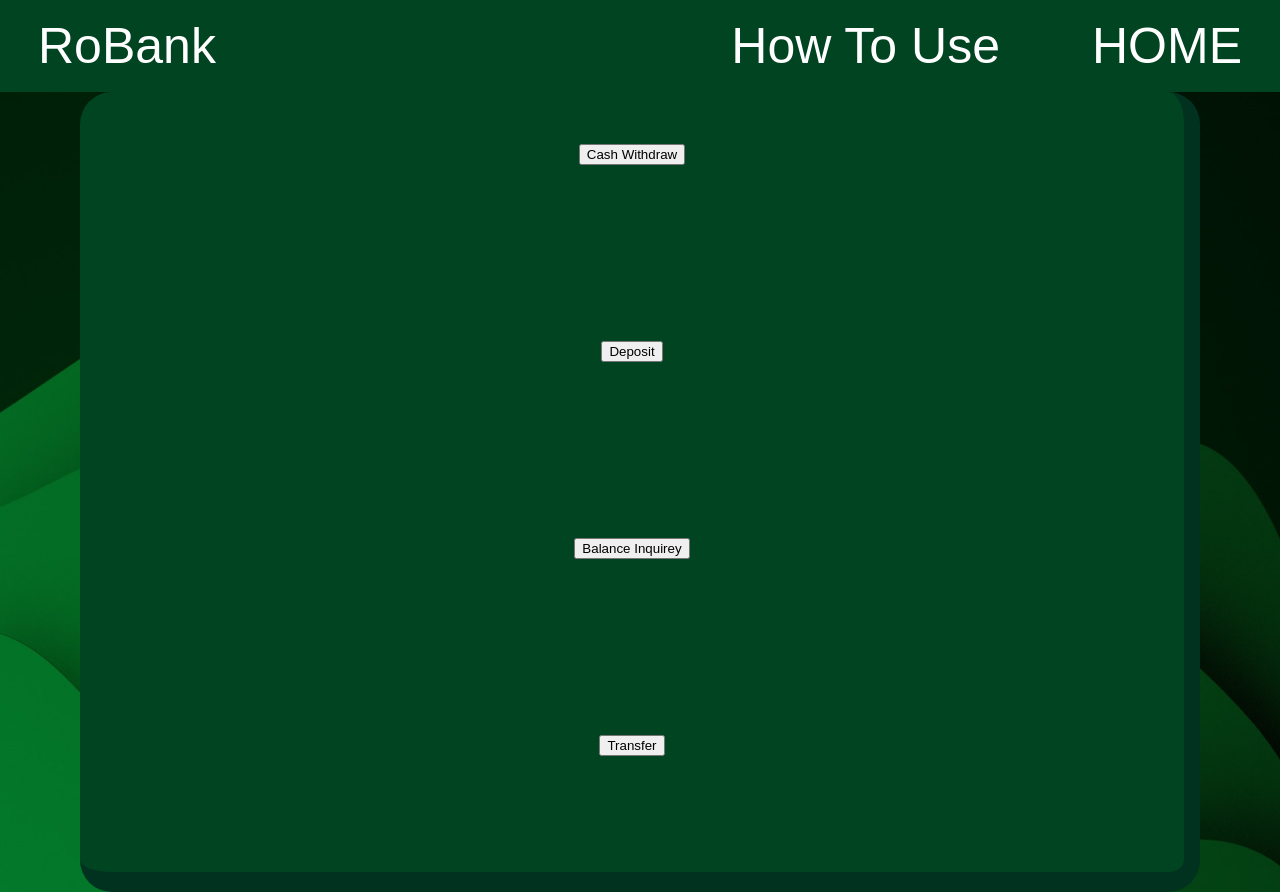
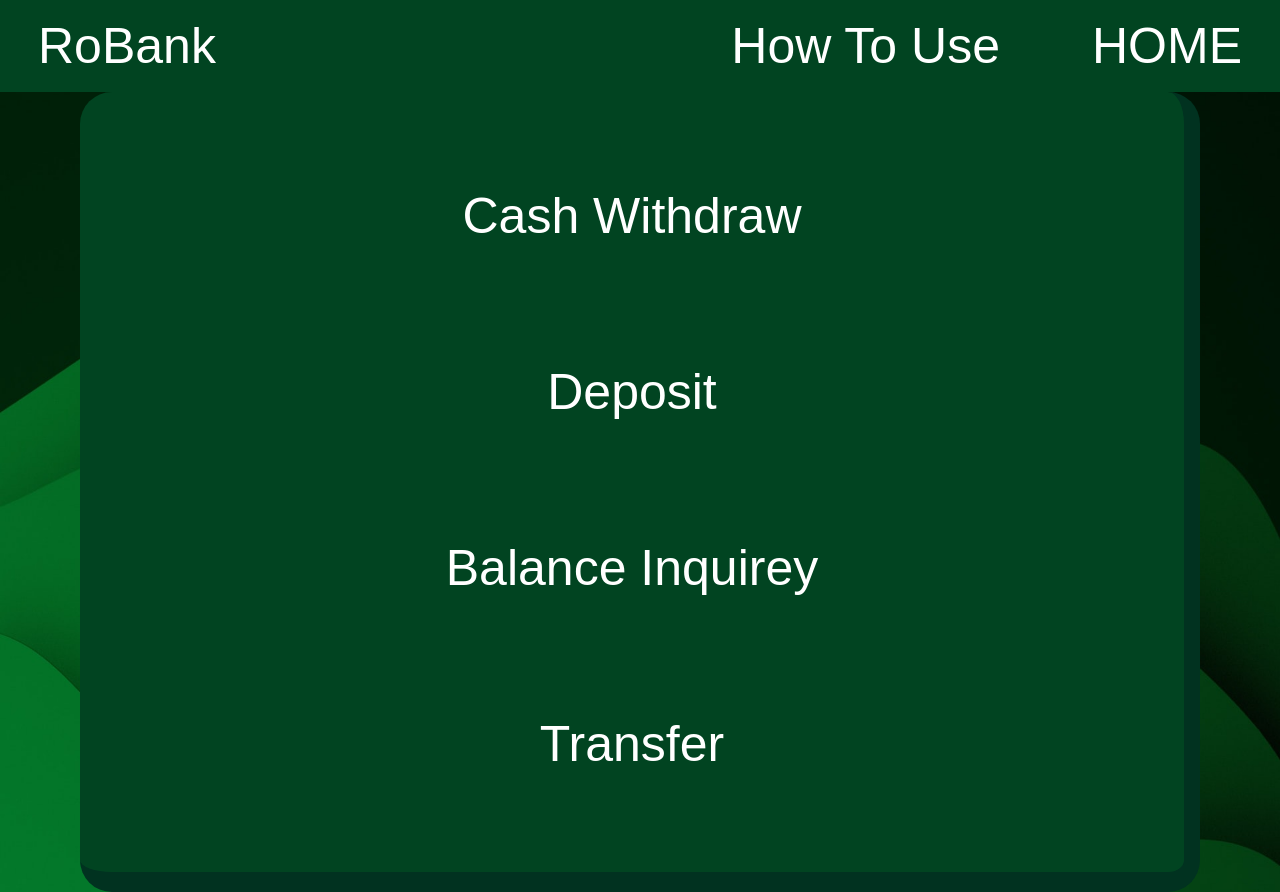
Before and after one commit to J-M0101/RoBankCmpe131, a PHP site: page /ATMOptions.php in a window 1280 px wide. Run offline with PHP 8.4, Linux system fonts and the light colour scheme; data that the repository does not hold is empty.

Commit message:
Options in Option page now has hover

```diff
--- a/ATMBalanceInquirey.php
+++ b/ATMBalanceInquirey.php
@@ -5,7 +5,7 @@ session_start();
 <html>
   <head>
     <meta charset="UTF-8">
-    <link rel="stylesheet" href="styles.css">
+    <link rel="stylesheet" href="Styles.css">
     <title>Robank ATM Login</title>
   </head>
 
--- a/ATMCashWithdaw.php
+++ b/ATMCashWithdaw.php
@@ -1,7 +1,7 @@
 <html>
   <head>
     <meta charset="UTF-8">
-    <link rel="stylesheet" href="styles.css">
+    <link rel="stylesheet" href="Styles.css">
     <title>Robank ATM Login</title>
   </head>
 
--- a/ATMDeposit.php
+++ b/ATMDeposit.php
@@ -1,7 +1,7 @@
 <html>
   <head>
     <meta charset="UTF-8">
-    <link rel="stylesheet" href="styles.css">
+    <link rel="stylesheet" href="Styles.css">
     <title>Robank ATM Login</title>
   </head>
 
--- a/ATMLogin.php
+++ b/ATMLogin.php
@@ -54,7 +54,7 @@
 <html>
   <head>
     <meta charset="UTF-8">
-    <link rel="stylesheet" href="styles.css">
+    <link rel="stylesheet" href="Styles.css">
     <title>Robank ATM Login</title>
   </head>
 
--- a/ATMOptions.php
+++ b/ATMOptions.php
@@ -2,7 +2,7 @@
 <html>
   <head>
     <meta charset="UTF-8">
-    <link rel="stylesheet" href="styles.css">
+    <link rel="stylesheet" href="Styles.css">
     <title>Robank ATM Login</title>
   </head>
   <body>
@@ -25,28 +25,28 @@
 
     <div class = "bottomBox">
         <div class ="optionsPB">
-            <?= $_POST['account_id'] ?>
+            <!-- <?= $_POST['account_id'] ?> -->
             <div>
                 <form action="/robank/ATMCashWithdaw.php" method="post">
-                <input type="hidden" name="account_id" value="<?= $_POST['account_id']?>">
-                <button type="submit">Cash Withdraw</button>
+                <input  type="hidden" name="account_id" value="<?= $_POST['account_id']?>">
+                <button style = 'color: white' class="toplink" type="submit">Cash Withdraw</button>
                 </form>
             </div>
             <div>
                 <form action="/robank/ATMDeposit.php" method="post">
                 <input type="hidden" name="account_id" value="<?= $_POST['account_id']?>">
-                <button type="submit">Deposit</button>
+                <button style = 'color: white' class="toplink" type="submit">Deposit</button>
                 </form>
             </div>
             <div>
                 <form action="/robank/ATMBalanceInquirey.php" method="post">
                 <input type="hidden" name="account_id" value="<?= $_POST['account_id']?>">
-                <button type="submit">Balance Inquirey</button>
+                <button style = 'color: white' class="toplink" type="submit">Balance Inquirey</button>
                 </form>
             </div>
             <div><form action="/robank/ATMTransfer.php" method="post">
                 <input type="hidden" name="account_id" value="<?= $_POST['account_id']?>">
-                <button type="submit">Transfer</button>
+                <button style = 'color: white' class="toplink" type="submit">Transfer</button>
                 </form>
             </div>
         </div>
--- a/ATMTransfer.php
+++ b/ATMTransfer.php
@@ -1,7 +1,7 @@
 <html>
   <head>
     <meta charset="UTF-8">
-    <link rel="stylesheet" href="styles.css">
+    <link rel="stylesheet" href="Styles.css">
     <title>Robank ATM Login</title>
   </head>
 
--- a/Styles.css
+++ b/Styles.css
@@ -50,6 +50,12 @@ body{
   float: left;
   border: none;
   font-size: 50px;
+  color: white;
+}
+
+.toplink:hover {
+  background-color: hsl(118, 69%, 25%);
+  color: white;
 }
 
 #topcolor{
--- a/accountInfo.php
+++ b/accountInfo.php
@@ -36,7 +36,7 @@ function list_accounts($account_type) {
 <html>
   <head>
     <meta charset="UTF-8">
-    <link rel="stylesheet" href="styles.css">
+    <link rel="stylesheet" href="Styles.css">
     <title>Account Info</title>
   </head>
 
```
